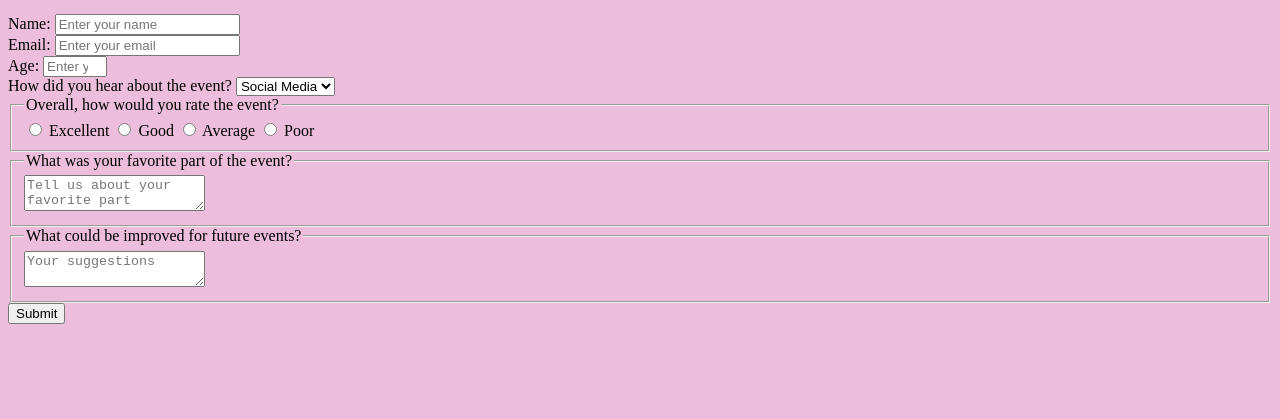
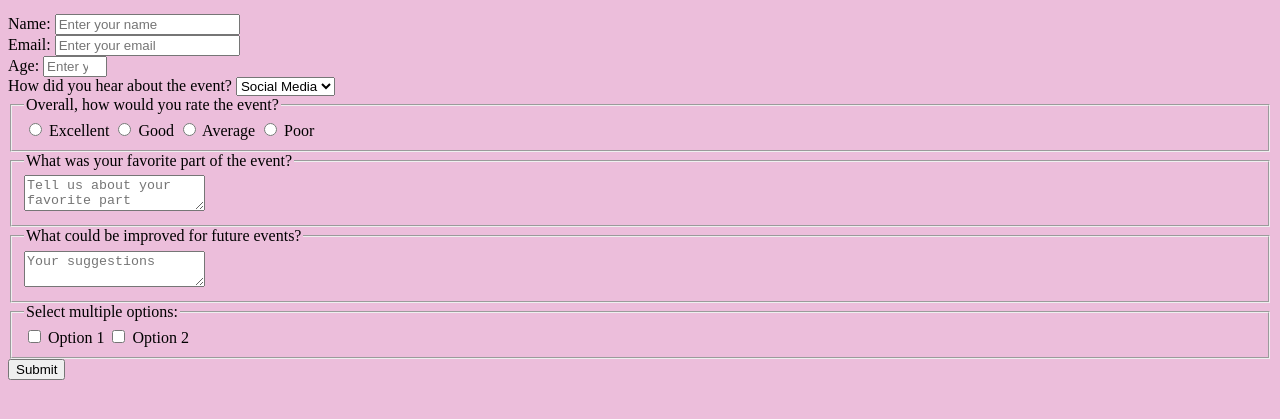
Before and after one commit to elhamy786/Survey_form, a plain HTML site: page index.html in a window 1280 px wide. Shown: the part 103-522 px from the top of the page. Drawn offline with Linux system fonts and the light colour scheme.

Commit message:
solve problem index.html

```diff
--- a/index.html
+++ b/index.html
@@ -45,6 +45,12 @@
       <textarea id="improvements" name="improvements" placeholder="Your suggestions"></textarea>
     </fieldset>
 
+    <fieldset>
+      <legend>Select multiple options:</legend>
+      <label><input type="checkbox" name="checkbox1" value="option1"> Option 1</label>
+      <label><input type="checkbox" name="checkbox2" value="option2"> Option 2</label>
+    </fieldset>
+
     <button type="submit" id="submit">Submit</button>
   </form>
 </body>
```
